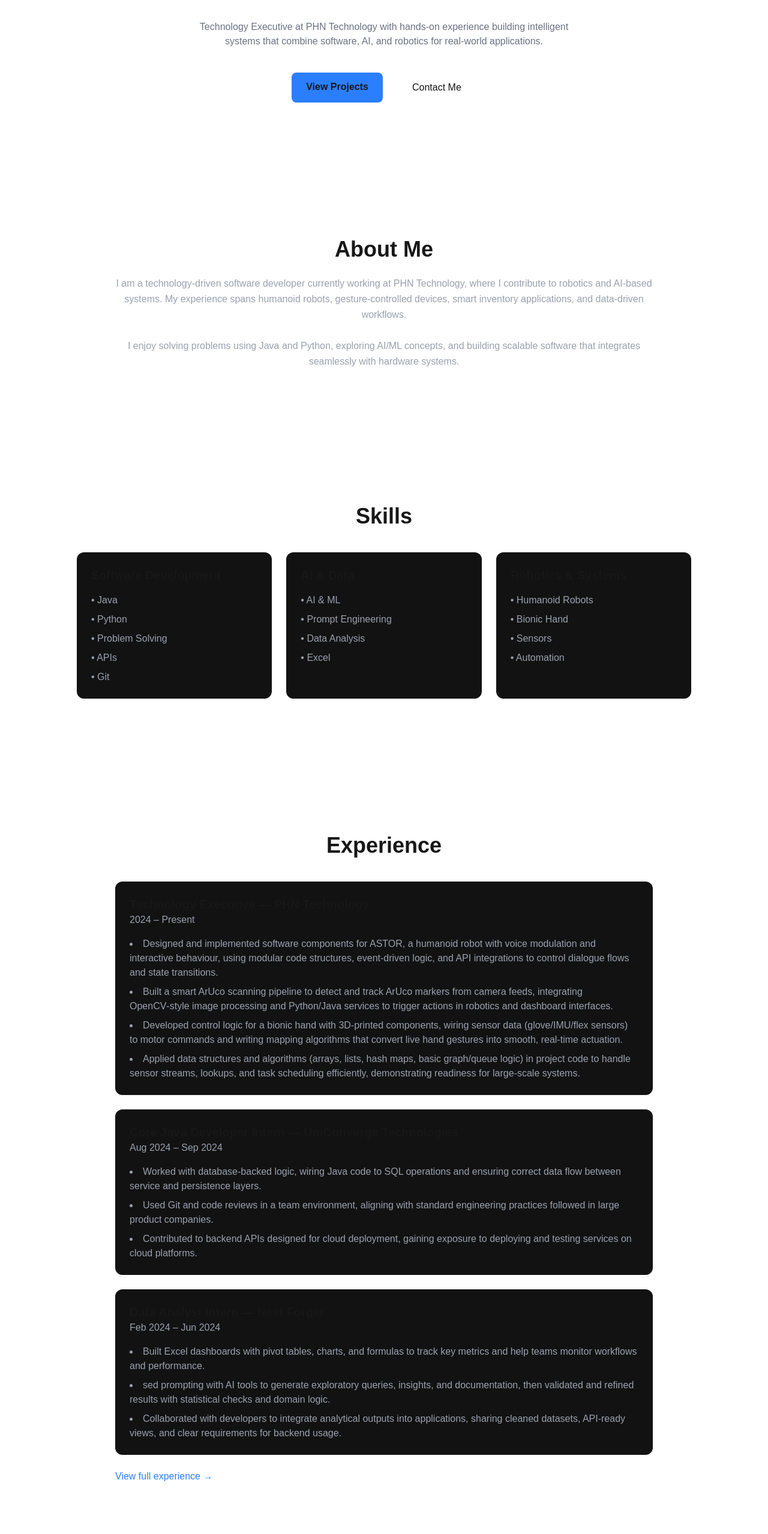
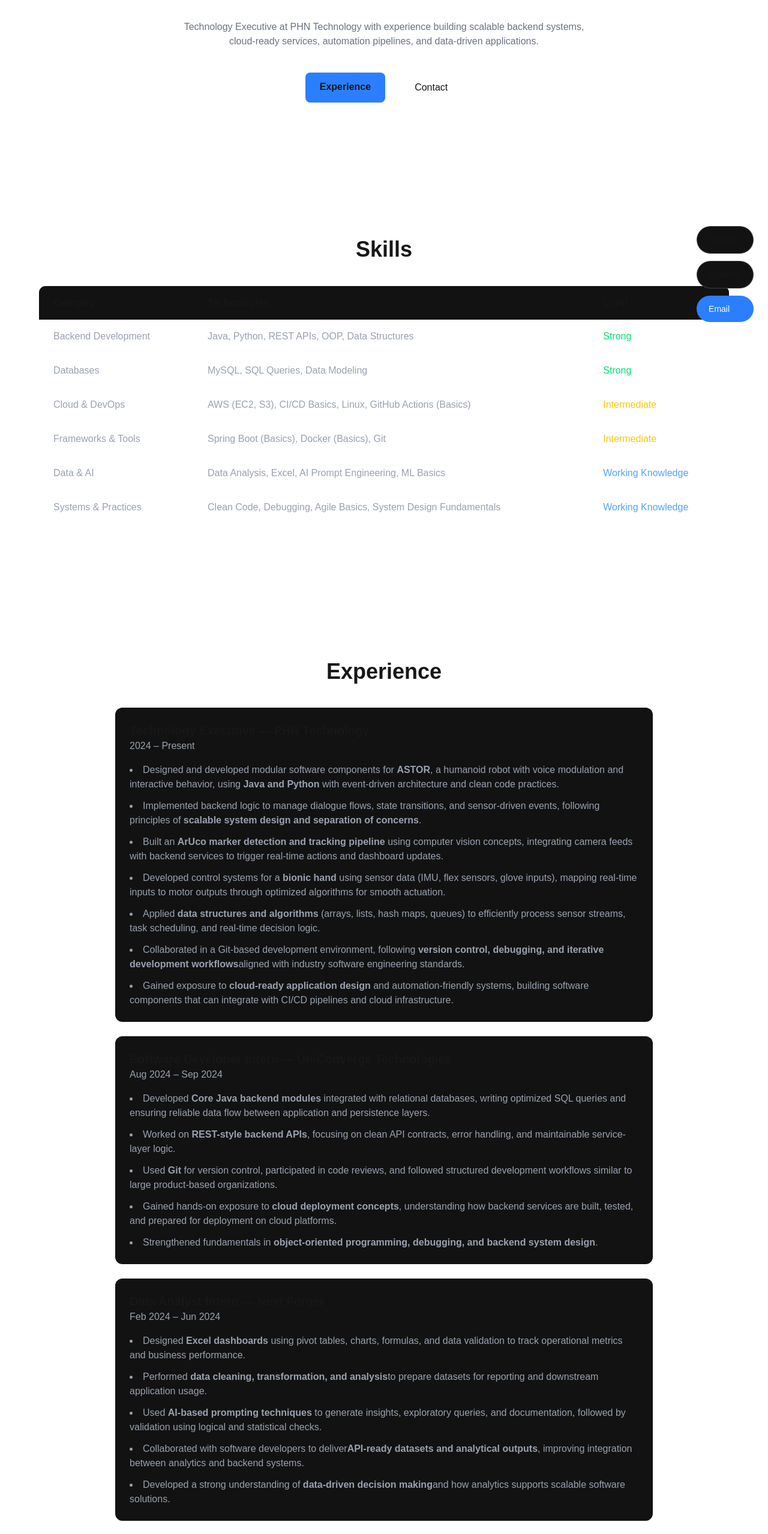
Before and after one commit to weeb999/piyush-portfolio, a Next.js app: page / in a window 1280 px wide. Shown: the part 239-2797 px from the top of the page at 60% size. Built offline with nearby package versions, Linux system fonts and the light colour scheme.

Commit message:
Add full contact bar, expanded skills table, and floating contact links

```diff
--- /dev/null
+++ b/app/components/FloatingContact.tsx
@@ -0,0 +1,33 @@
+"use client";
+
+export default function FloatingContact() {
+  return (
+    <div className="fixed bottom-6 right-6 z-50 flex flex-col gap-3">
+      <a
+        href="https://github.com/weeb999"
+        target="_blank"
+        className="bg-[#121212] px-5 py-3 rounded-full border border-white/20
+        hover:bg-white/10 transition text-sm"
+      >
+        GitHub
+      </a>
+
+      <a
+        href="https://www.linkedin.com"
+        target="_blank"
+        className="bg-[#121212] px-5 py-3 rounded-full border border-white/20
+        hover:bg-white/10 transition text-sm"
+      >
+        LinkedIn
+      </a>
+
+      <a
+        href="mailto:piyushgadiya@gmail.com"
+        className="bg-blue-500 px-5 py-3 rounded-full text-white
+        hover:bg-blue-600 transition text-sm"
+      >
+        Email
+      </a>
+    </div>
+  );
+}
--- a/app/experience/page.js
+++ b/app/experience/page.js
@@ -11,6 +11,7 @@ export default function Experience() {
           prompt engineering, humanoid robots, bionic systems, and smart inventory solutions.
           Aligned solutions with core IT development principles.
         </p>
+
       </div>
     </main>
   );
--- a/app/layout.tsx
+++ b/app/layout.tsx
@@ -1,6 +1,7 @@
 import "./globals.css";
 import Navbar from "./components/navbar";
 import Footer from "./components/Footer";
+import FloatingContact from "./components/FloatingContact";
 
 export const metadata = {
   title: "Piyush Gadiya | Software Developer",
@@ -14,10 +15,9 @@ export default function RootLayout({
 }) {
   return (
     <html lang="en">
-      <body className="bg-[#0b0b0b] text-white">
-        <Navbar />
+      <body>
         {children}
-        <Footer />
+        <FloatingContact />
       </body>
     </html>
   );
--- a/app/page.tsx
+++ b/app/page.tsx
@@ -1,4 +1,5 @@
-import Link from "next/link";
+"use client";
+
 import AnimatedSection from "./components/AnimatedSection";
 
 export default function Home() {
@@ -7,7 +8,7 @@ export default function Home() {
 
       {/* HERO */}
       <AnimatedSection>
-        <section id ="home" className="max-w-5xl mx-auto text-center">
+        <section id="home" className="max-w-5xl mx-auto text-center">
           <h1 className="text-6xl font-bold mb-6">
             Piyush{" "}
             <span className="bg-gradient-to-r from-blue-400 to-blue-600 bg-clip-text text-transparent">
@@ -16,205 +17,272 @@ export default function Home() {
           </h1>
 
           <p className="text-xl text-gray-400 mb-8">
-            Software Developer | AI & Robotics | Cloud Enthusiast
+            Software Developer | Cloud | DevOps | Backend Systems
           </p>
 
           <p className="text-gray-500 max-w-2xl mx-auto">
-            Technology Executive at PHN Technology with hands-on experience
-            building intelligent systems that combine software, AI, and robotics
-            for real-world applications.
+            Technology Executive at PHN Technology with experience building
+            scalable backend systems, cloud-ready services, automation pipelines,
+            and data-driven applications.
           </p>
 
           <div className="mt-10 flex justify-center gap-6">
             <a
-              href="/projects"
+              href="#experience"
               className="px-6 py-3 bg-blue-500 rounded-lg font-semibold hover:bg-blue-600 transition"
             >
-              View Projects
+              Experience
             </a>
 
             <a
-              href="/contact"
+              href="#contact"
               className="px-6 py-3 border border-white/20 rounded-lg hover:bg-white/10 transition"
             >
-              Contact Me
+              Contact
             </a>
           </div>
         </section>
       </AnimatedSection>
 
-      <div className="max-w-4xl mx-auto border-t border-white/10" />
-
-      {/* ABOUT */}
-      <AnimatedSection>
-        <section id="about" className="max-w-4xl mx-auto text-center">
-          <h2 className="text-4xl font-bold mb-6">About Me</h2>
-
-          <p className="text-gray-400 leading-relaxed">
-            I am a technology-driven software developer currently working at
-            PHN Technology, where I contribute to robotics and AI-based systems.
-            My experience spans humanoid robots, gesture-controlled devices,
-            smart inventory applications, and data-driven workflows.
-            <br /><br />
-            I enjoy solving problems using Java and Python, exploring AI/ML
-            concepts, and building scalable software that integrates seamlessly
-            with hardware systems.
-          </p>
-        </section>
-      </AnimatedSection>
-
-      <div className="max-w-4xl mx-auto border-t border-white/10" />
+      <div className="max-w-5xl mx-auto border-t border-white/10" />
 
       {/* SKILLS */}
       <AnimatedSection>
-        <section id="Skills" className="max-w-5xl mx-auto">
+        <section id="skills" className="max-w-6xl mx-auto">
           <h2 className="text-4xl font-bold text-center mb-10">Skills</h2>
 
-          <div className="grid md:grid-cols-3 gap-6">
-            {[
-              {
-                title: "Software Development",
-                skills: ["Java", "Python", "Problem Solving", "APIs", "Git"],
-              },
-              {
-                title: "AI & Data",
-                skills: ["AI & ML", "Prompt Engineering", "Data Analysis", "Excel"],
-              },
-              {
-                title: "Robotics & Systems",
-                skills: ["Humanoid Robots", "Bionic Hand", "Sensors", "Automation"],
-              },
-            ].map((group) => (
-              <div
-                key={group.title}
-                className="bg-[#121212] p-6 rounded-xl transition
-                hover:-translate-y-1 hover:shadow-xl hover:shadow-blue-500/10"
-              >
-                <h3 className="text-xl font-semibold mb-4">{group.title}</h3>
-                <ul className="text-gray-400 space-y-2">
-                  {group.skills.map((skill) => (
-                    <li key={skill}>• {skill}</li>
-                  ))}
-                </ul>
-              </div>
-            ))}
+          <div className="overflow-x-auto">
+            <table className="w-full border border-white/10 rounded-xl overflow-hidden">
+              <thead className="bg-[#121212]">
+                <tr>
+                  <th className="px-6 py-4 text-left">Category</th>
+                  <th className="px-6 py-4 text-left">Technologies</th>
+                  <th className="px-6 py-4 text-left">Level</th>
+                </tr>
+              </thead>
+
+              <tbody className="divide-y divide-white/10 text-gray-400">
+                <tr className="hover:bg-white/5 transition">
+                  <td className="px-6 py-4">Backend Development</td>
+                  <td className="px-6 py-4">
+                    Java, Python, REST APIs, OOP, Data Structures
+                  </td>
+                  <td className="px-6 py-4 text-green-400">Strong</td>
+                </tr>
+
+                <tr className="hover:bg-white/5 transition">
+                  <td className="px-6 py-4">Databases</td>
+                  <td className="px-6 py-4">
+                    MySQL, SQL Queries, Data Modeling
+                  </td>
+                  <td className="px-6 py-4 text-green-400">Strong</td>
+                </tr>
+
+                <tr className="hover:bg-white/5 transition">
+                  <td className="px-6 py-4">Cloud & DevOps</td>
+                  <td className="px-6 py-4">
+                    AWS (EC2, S3), CI/CD Basics, Linux, GitHub Actions (Basics)
+                  </td>
+                  <td className="px-6 py-4 text-yellow-400">Intermediate</td>
+                </tr>
+
+                <tr className="hover:bg-white/5 transition">
+                  <td className="px-6 py-4">Frameworks & Tools</td>
+                  <td className="px-6 py-4">
+                    Spring Boot (Basics), Docker (Basics), Git
+                  </td>
+                  <td className="px-6 py-4 text-yellow-400">Intermediate</td>
+                </tr>
+
+                <tr className="hover:bg-white/5 transition">
+                  <td className="px-6 py-4">Data & AI</td>
+                  <td className="px-6 py-4">
+                    Data Analysis, Excel, AI Prompt Engineering, ML Basics
+                  </td>
+                  <td className="px-6 py-4 text-blue-400">Working Knowledge</td>
+                </tr>
+
+                <tr className="hover:bg-white/5 transition">
+                  <td className="px-6 py-4">Systems & Practices</td>
+                  <td className="px-6 py-4">
+                    Clean Code, Debugging, Agile Basics, System Design Fundamentals
+                  </td>
+                  <td className="px-6 py-4 text-blue-400">Working Knowledge</td>
+                </tr>
+              </tbody>
+            </table>
           </div>
         </section>
       </AnimatedSection>
 
-      <div className="max-w-4xl mx-auto border-t border-white/10" />
+      <div className="max-w-5xl mx-auto border-t border-white/10" />
 
       {/* EXPERIENCE */}
       <AnimatedSection>
         <section id="experience" className="max-w-4xl mx-auto">
           <h2 className="text-4xl font-bold text-center mb-10">Experience</h2>
 
-    {/* Full-Time */}
           <div className="bg-[#121212] p-6 rounded-xl mb-6">
             <h3 className="text-xl font-semibold">
               Technology Executive — PHN Technology
             </h3>
             <p className="text-gray-400 mb-4">2024 – Present</p>
 
-      <ul className="list-disc list-inside text-gray-400 space-y-2">
+            <ul className="list-disc list-inside text-gray-400 space-y-3">
+              <li>
+    Designed and developed modular software components for <strong>ASTOR</strong>,
+    a humanoid robot with voice modulation and interactive behavior, using
+    <strong> Java and Python</strong> with event-driven architecture and clean code practices.
+  </li>
 
-<li>Designed and implemented software components for ASTOR,
-   a humanoid robot with voice modulation and interactive behaviour, using modular code structures, event‑driven logic, and API integrations to control dialogue flows and state transitions.</li>
-<li>Built a smart ArUco scanning pipeline to detect and track ArUco markers from camera feeds,
-   integrating OpenCV‑style image processing and Python/Java services to trigger actions in robotics and dashboard interfaces.</li>
-<li>Developed control logic for a bionic hand with 3D‑printed components, wiring sensor data (glove/IMU/flex sensors)
-   to motor commands and writing mapping algorithms that convert live hand gestures into smooth, real‑time actuation.</li>
-<li>Applied data structures and algorithms (arrays, lists, hash maps, basic graph/queue logic) in project code to handle sensor streams,
-  lookups, and task scheduling efficiently, demonstrating readiness for large‑scale systems.</li>
+  <li>
+    Implemented backend logic to manage dialogue flows, state transitions,
+    and sensor-driven events, following principles of
+    <strong> scalable system design and separation of concerns</strong>.
+  </li>
+
+  <li>
+    Built an <strong>ArUco marker detection and tracking pipeline</strong> using
+    computer vision concepts, integrating camera feeds with backend services
+    to trigger real-time actions and dashboard updates.
+  </li>
+
+  <li>
+    Developed control systems for a <strong>bionic hand</strong> using sensor data
+    (IMU, flex sensors, glove inputs), mapping real-time inputs to motor outputs
+    through optimized algorithms for smooth actuation.
+  </li>
+
+  <li>
+    Applied <strong>data structures and algorithms</strong> (arrays, lists, hash maps,
+    queues) to efficiently process sensor streams, task scheduling,
+    and real-time decision logic.
+  </li>
+
+  <li>
+    Collaborated in a Git-based development environment, following
+    <strong> version control, debugging, and iterative development workflows</strong>
+    aligned with industry software engineering standards.
+  </li>
+
+  <li>
+    Gained exposure to <strong>cloud-ready application design</strong> and automation-friendly
+    systems, building software components that can integrate with CI/CD pipelines
+    and cloud infrastructure.
+  </li>
+
             </ul>
           </div>
 
-    {/* Internship - UniConverge */}
           <div className="bg-[#121212] p-6 rounded-xl mb-6">
             <h3 className="text-xl font-semibold">
-        Core Java Developer Intern — UniConverge Technologies
+              Software Developer Intern — UniConverge Technologies
             </h3>
             <p className="text-gray-400 mb-4">Aug 2024 – Sep 2024</p>
 
-      <ul className="list-disc list-inside text-gray-400 space-y-2">
-        <li>Worked with database‑backed logic, wiring Java code to SQL operations and ensuring correct data flow between service and persistence layers.</li>
-        <li>Used Git and code reviews in a team environment, aligning with standard engineering practices followed in large product companies.</li>
-        <li>Contributed to backend APIs designed for cloud deployment, gaining exposure to deploying and testing services on cloud platforms.</li>
+            <ul className="list-disc list-inside text-gray-400 space-y-3">
+              <li>
+    Developed <strong>Core Java backend modules</strong> integrated with
+    relational databases, writing optimized SQL queries and ensuring
+    reliable data flow between application and persistence layers.
+  </li>
+
+  <li>
+    Worked on <strong>REST-style backend APIs</strong>, focusing on clean API contracts,
+    error handling, and maintainable service-layer logic.
+  </li>
+
+  <li>
+    Used <strong>Git</strong> for version control, participated in code reviews,
+    and followed structured development workflows similar to large
+    product-based organizations.
+  </li>
+
+  <li>
+    Gained hands-on exposure to <strong>cloud deployment concepts</strong>,
+    understanding how backend services are built, tested, and prepared
+    for deployment on cloud platforms.
+  </li>
+
+  <li>
+    Strengthened fundamentals in <strong>object-oriented programming,
+    debugging, and backend system design</strong>.
+  </li>
 </ul>
           </div>
 
-    {/* Internship - Next Forger */}
           <div className="bg-[#121212] p-6 rounded-xl">
             <h3 className="text-xl font-semibold">
               Data Analyst Intern — Next Forger
             </h3>
             <p className="text-gray-400 mb-4">Feb 2024 – Jun 2024</p>
 
-      <ul className="list-disc list-inside text-gray-400 space-y-2">
-        <li>Built Excel dashboards with pivot tables, charts, and formulas to track key metrics and help teams monitor workflows and performance.</li>
-        <li>sed prompting with AI tools to generate exploratory queries, insights, and documentation, then validated and refined results with statistical checks and domain logic.</li>
-        <li>Collaborated with developers to integrate analytical outputs into applications, sharing cleaned datasets, API‑ready views, and clear requirements for backend usage.</li>
+            <ul className="list-disc list-inside text-gray-400 space-y-3">
+              <li>
+    Designed <strong>Excel dashboards</strong> using pivot tables, charts,
+    formulas, and data validation to track operational metrics
+    and business performance.
+  </li>
+
+  <li>
+    Performed <strong>data cleaning, transformation, and analysis</strong>
+    to prepare datasets for reporting and downstream application usage.
+  </li>
+
+  <li>
+    Used <strong>AI-based prompting techniques</strong> to generate insights,
+    exploratory queries, and documentation, followed by validation
+    using logical and statistical checks.
+  </li>
+
+  <li>
+    Collaborated with software developers to deliver
+    <strong>API-ready datasets and analytical outputs</strong>,
+    improving integration between analytics and backend systems.
+  </li>
+
+  <li>
+    Developed a strong understanding of <strong>data-driven decision making</strong>
+    and how analytics supports scalable software solutions.
+  </li>
 </ul>
           </div>
-
-
-          <a
-            href="/experience"
-            className="inline-block mt-6 text-blue-500 hover:underline"
-          >
-            View full experience →
-          </a>
         </section>
       </AnimatedSection>
 
-      <div className="max-w-4xl mx-auto border-t border-white/10" />
+      <div className="max-w-5xl mx-auto border-t border-white/10" />
 
-      {/* RESUME */}
+      {/* CONTACT */}
       <AnimatedSection>
-        <section id="resume" className="max-w-4xl mx-auto text-center">
-          <h2 className="text-4xl font-bold mb-6">Resume</h2>
+        <section id="contact" className="max-w-4xl mx-auto text-center pb-24">
+          <h2 className="text-4xl font-bold mb-6">Contact</h2>
 
           <p className="text-gray-400 mb-8">
-            Download my resume to learn more about my professional experience,
-            projects, and technical skills.
+            Feel free to reach out for software development, cloud, or DevOps opportunities.
           </p>
 
+          <div className="flex justify-center gap-6 flex-wrap">
             <a
-            href="/resume/Piyush_Gadiya_Resume.pdf"
+              href="https://github.com/weeb999"
               target="_blank"
-            className="inline-block px-8 py-4 bg-blue-500 rounded-lg
-            font-semibold hover:bg-blue-600 transition"
+              className="px-6 py-3 border border-white/20 rounded-lg hover:bg-white/10 transition"
             >
-            Download Resume
+              GitHub
             </a>
-        </section>
-      </AnimatedSection>
-
-      <div className="max-w-4xl mx-auto border-t border-white/10" />
-
-      {/* CTA */}
-      <AnimatedSection>
-        <section id="CTA" className="max-w-4xl mx-auto text-center pb-24">
-          <div
-            className="bg-[#121212] rounded-2xl p-10 md:p-14 transition
-            hover:shadow-xl hover:shadow-blue-500/10"
-          >
-            <h2 className="text-4xl font-bold mb-6">
-              Let’s Build Something Impactful
-            </h2>
-
-            <p className="text-gray-400 mb-10 max-w-2xl mx-auto">
-              I’m open to software development, AI, and cloud-focused roles.
-              If you’re looking for someone who enjoys solving real-world
-              problems, let’s connect.
-            </p>
 
             <a
-              href="/contact"
-              className="inline-block px-10 py-4 bg-blue-500 rounded-lg
-              font-semibold hover:bg-blue-600 transition"
+              href="https://www.linkedin.com"
+              target="_blank"
+              className="px-6 py-3 border border-white/20 rounded-lg hover:bg-white/10 transition"
             >
-              Get in Touch
+              LinkedIn
+            </a>
+
+            <a
+              href="mailto:piyushgadiya123@gmail.com"
+              className="px-6 py-3 border border-white/20 rounded-lg hover:bg-white/10 transition"
+            >
+              Email
             </a>
           </div>
         </section>
```
Lines whose indentation alone changed are shown as unchanged.
